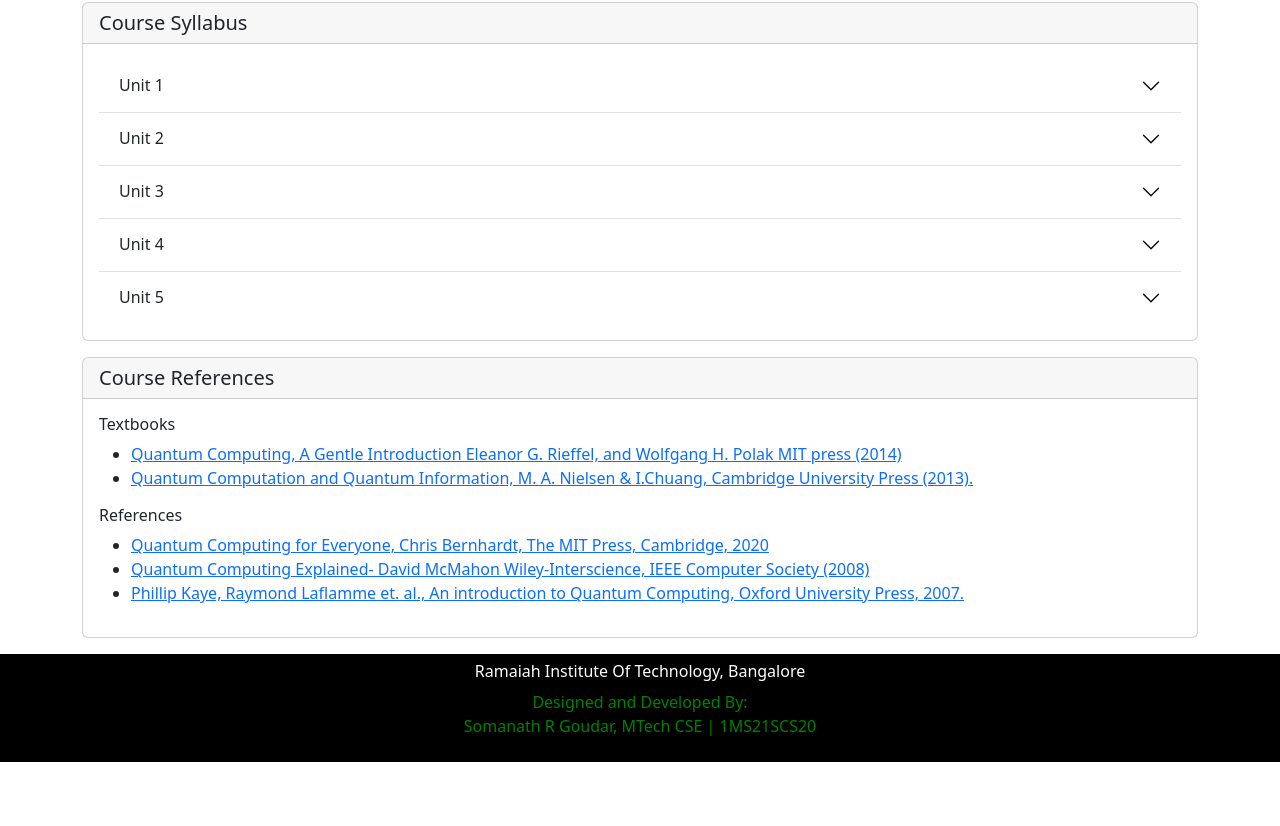
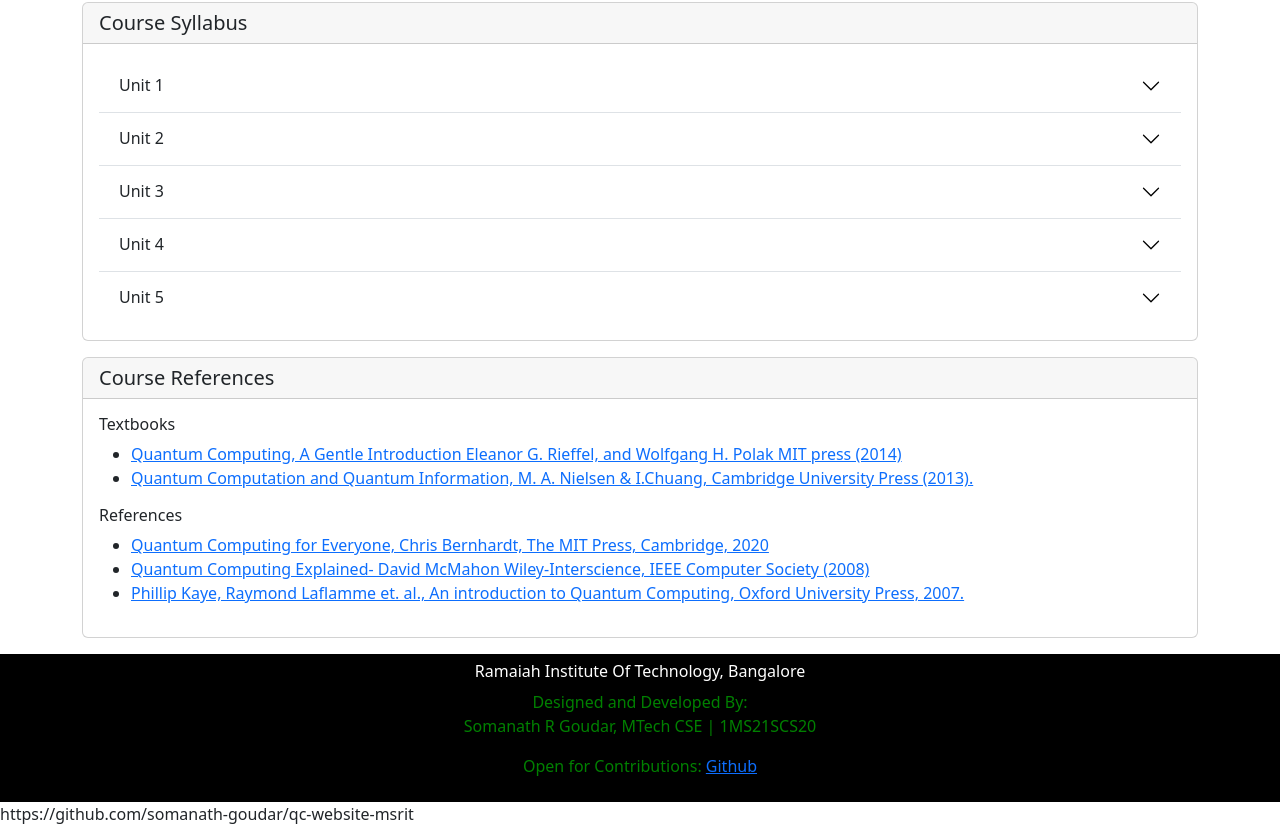
Before and after one commit to somanath-goudar/qc-website-2, a plain HTML site: page index.html in a window 1280 px wide. Shown: the part 732-1558 px from the top of the page. Before the commit the page ends 1494 px from the top, so only its background shows below. Drawn offline with nearby package versions, Linux system fonts and the light colour scheme.

Commit message:
footer change

```diff
--- a/index.html
+++ b/index.html
@@ -139,7 +139,10 @@
       <h6>Ramaiah Institute Of Technology, Bangalore</h6>
       <span style="color: green">Designed and Developed By:</span>
       <p style="color: green">Somanath R Goudar, MTech CSE | 1MS21SCS20</p>
+      <p style="color: green">Open for Contributions: <a href="https://github.com/somanath-goudar/qc-website-msrit">Github</a></p>
     </footer>
+
+    https://github.com/somanath-goudar/qc-website-msrit
 
     <script src="https://cdn.jsdelivr.net/npm/bootstrap@5.2.0/dist/js/bootstrap.bundle.min.js" integrity="sha384-A3rJD856KowSb7dwlZdYEkO39Gagi7vIsF0jrRAoQmDKKtQBHUuLZ9AsSv4jD4Xa" crossorigin="anonymous"></script>
   </body>
```
Also changed, not shown: study-materials.html (+1 -0 lines).
